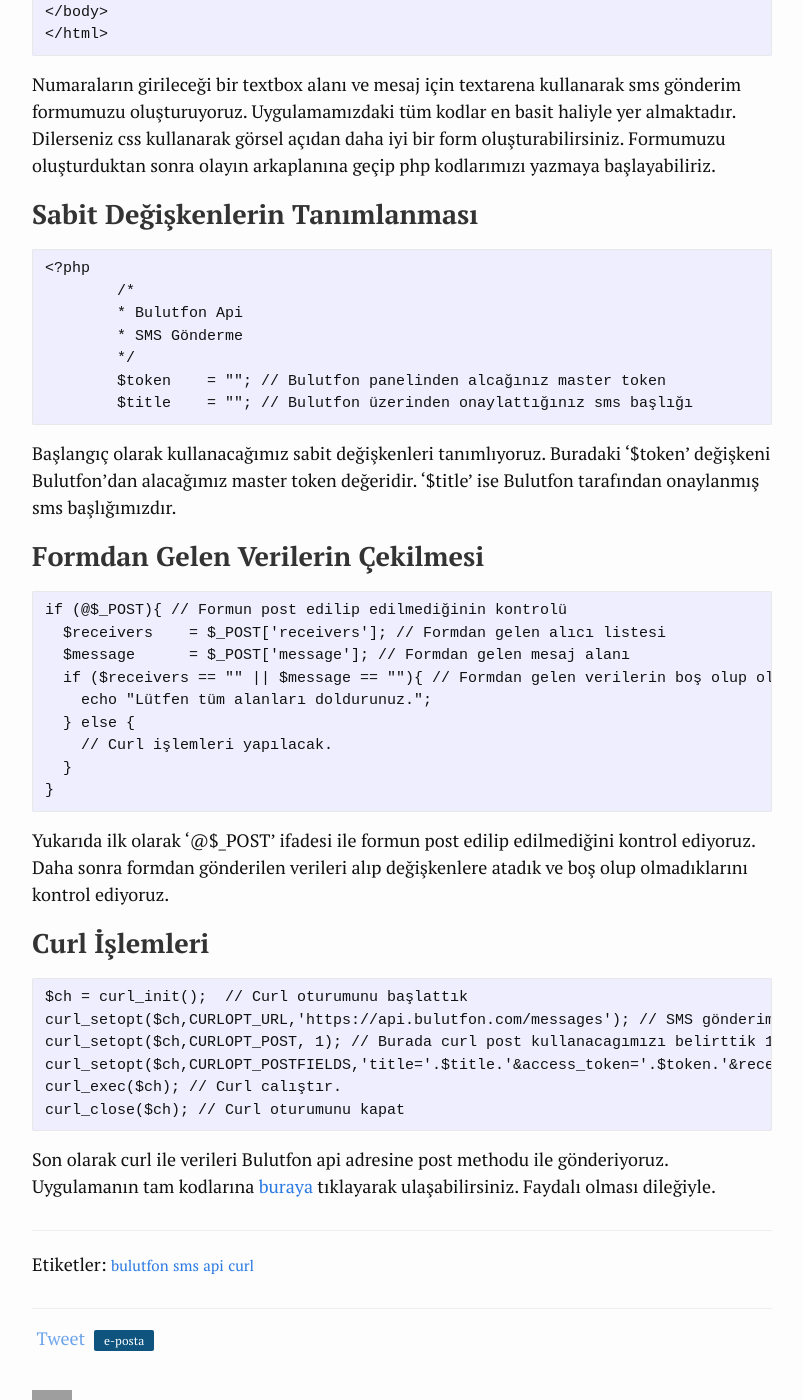
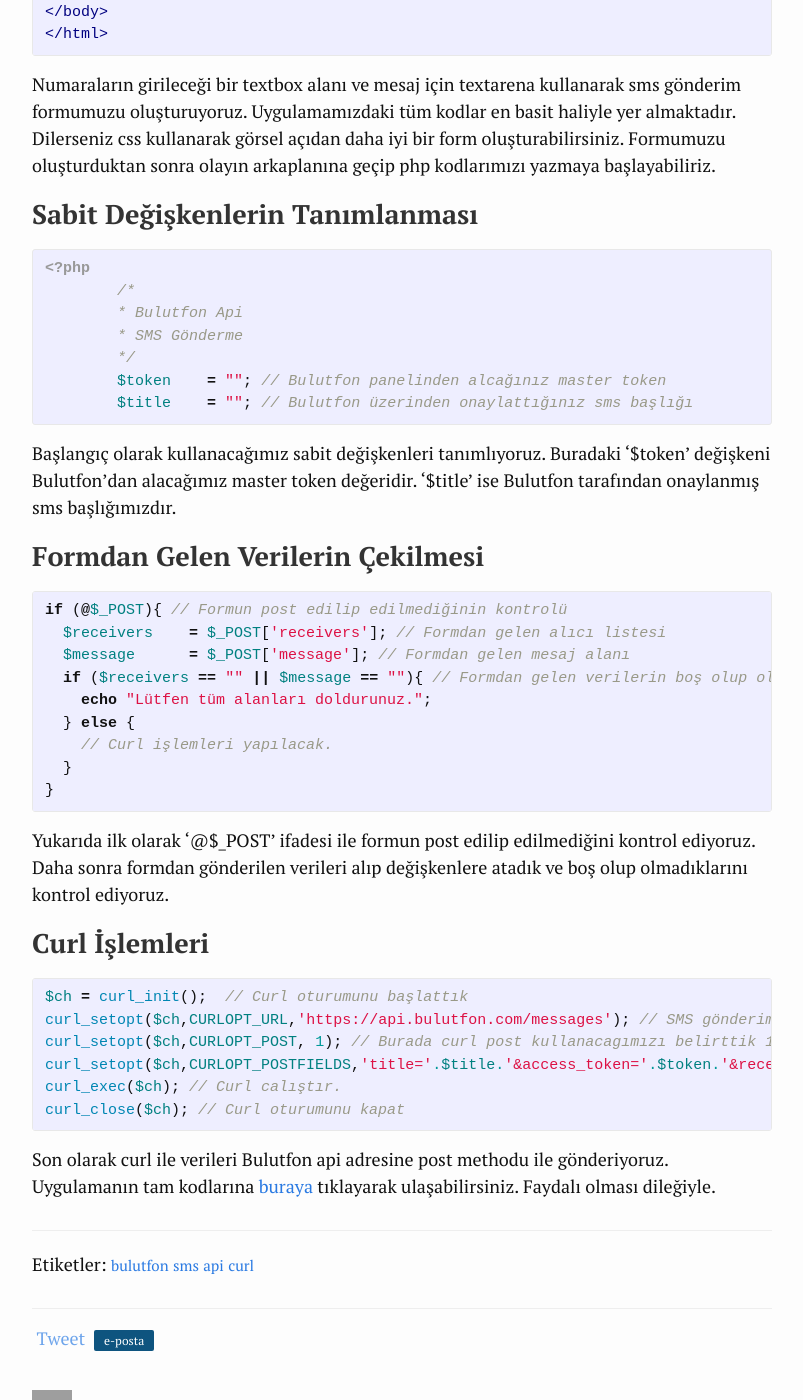
Before and after one commit to akademihelp/site, a Jekyll site: the page built from _posts/2015-12-29-php-curl-kullanilarak-bulutfonla-sms-gonderme-uygulamasi.md, in a window 1280 px wide and 1400 px high, scrolled down 1324 px. Shown: the whole window, without its empty margins (238-1041 px from the left). Built offline with Jekyll 4.4.1, drawn with Linux system fonts in a browser that asks for light colours; comment, search, counter and statistics services are not loaded; some of the changed text lies outside the part shown; grey boxes are pictures that could not be loaded.

Commit message:
Update 2015-12-29-php-curl-kullanilarak-bulutfonla-sms-gonderme-uygulamasi.md

````diff
--- a/_posts/2015-12-29-php-curl-kullanilarak-bulutfonla-sms-gonderme-uygulamasi.md
+++ b/_posts/2015-12-29-php-curl-kullanilarak-bulutfonla-sms-gonderme-uygulamasi.md
@@ -23,7 +23,8 @@ Bir çok arkadaşın Bulutfon Api'yi kullanırken problem yaşadığını görü
 * Curl kullanarak Bulutfon üzerinden sms gönderimi
 
 # Formun Oluşturulması
-```
+
+{% highlight html %}
 <html>
 <head>
   <meta charset="UTF-8">
@@ -54,12 +55,14 @@ Bir çok arkadaşın Bulutfon Api'yi kullanırken problem yaşadığını görü
   </form>
 </body>
 </html>
-```
+{% endhighlight %}
+
 Numaraların girileceği bir textbox alanı ve mesaj için textarena kullanarak sms gönderim formumuzu oluşturuyoruz. Uygulamamızdaki tüm kodlar en basit haliyle yer almaktadır. Dilerseniz css kullanarak görsel açıdan daha iyi bir form oluşturabilirsiniz.
 Formumuzu oluşturduktan sonra olayın arkaplanına geçip php kodlarımızı yazmaya başlayabiliriz.
 
 # Sabit Değişkenlerin Tanımlanması
-```
+
+{% highlight php %}
 <?php
 	/*
 	* Bulutfon Api
@@ -67,11 +70,13 @@ Formumuzu oluşturduktan sonra olayın arkaplanına geçip php kodlarımızı ya
 	*/
 	$token    = ""; // Bulutfon panelinden alcağınız master token
 	$title    = ""; // Bulutfon üzerinden onaylattığınız sms başlığı
-```
+{% endhighlight %}
+
 Başlangıç olarak kullanacağımız sabit değişkenleri tanımlıyoruz. Buradaki '$token' değişkeni Bulutfon'dan alacağımız master token değeridir.  '$title' ise Bulutfon tarafından onaylanmış sms başlığımızdır.
 
 # Formdan Gelen Verilerin Çekilmesi
-```
+
+{% highlight php %}
 if (@$_POST){ // Formun post edilip edilmediğinin kontrolü
   $receivers    = $_POST['receivers']; // Formdan gelen alıcı listesi
   $message      = $_POST['message']; // Formdan gelen mesaj alanı
@@ -81,17 +86,20 @@ if (@$_POST){ // Formun post edilip edilmediğinin kontrolü
     // Curl işlemleri yapılacak.
   }
 }
-```
+{% endhighlight %}
+
 Yukarıda ilk olarak '@$_POST' ifadesi ile formun post edilip edilmediğini kontrol ediyoruz. Daha sonra formdan gönderilen verileri alıp değişkenlere atadık ve boş olup olmadıklarını kontrol ediyoruz.
+
 # Curl İşlemleri
-```
+
+{% highlight php %}
 $ch = curl_init();  // Curl oturumunu başlattık
 curl_setopt($ch,CURLOPT_URL,'https://api.bulutfon.com/messages'); // SMS gönderimi için kullanacağımız api adresi
 curl_setopt($ch,CURLOPT_POST, 1); // Burada curl post kullanacagımızı belirttik 1 yerine  true de denebilir
 curl_setopt($ch,CURLOPT_POSTFIELDS,'title='.$title.'&access_token='.$token.'&receivers='.$receivers.'&content='.$message); //  Burada ise göndereceğimiz parametreleri belirtiyoruz.
 curl_exec($ch); // Curl calıştır.
 curl_close($ch); // Curl oturumunu kapat
-```
+{% endhighlight %}
 
 Son olarak curl ile verileri Bulutfon api adresine post methodu ile gönderiyoruz.
 Uygulamanın tam kodlarına [buraya][df2] tıklayarak ulaşabilirsiniz.
````
